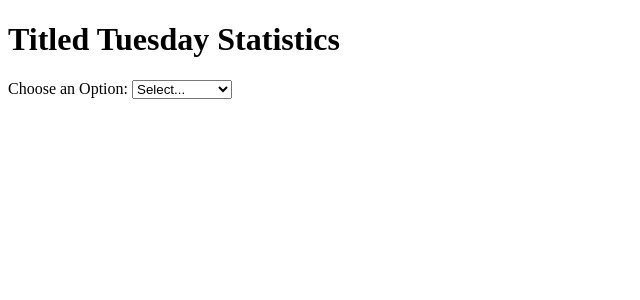
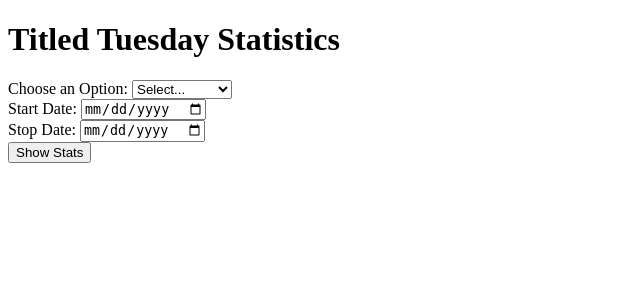
Before and after one commit to OleksandrKuzhylnyi/TT_website, a Flask app: template templates/index.html in a window 1280 px wide. Shown: the top 300 px of the page, without its empty margins (0-640 px from the left). Run offline with Flask 3, Linux system fonts and the light colour scheme; the template is opened without the code that fills it, so the values that code supplies are empty; parts of the project's set-up code (start-up, migrations or seed data) failed here and were passed over.

Commit message:
Implemented slicing dates

```diff
--- a/app.py
+++ b/app.py
@@ -6,18 +6,23 @@ from tournaments import (
     players_by_participation, top_3_finishers
 )
 from players import plot_player_ranking, analyze_player_performance
+from general import slice_by_date
 
 app = Flask(__name__)
 
 # Load data
-df = pd.read_csv("static/data.csv")
+data = pd.read_csv("static/data.csv")
 
 @app.route("/", methods=["GET", "POST"])
 def home():
-    mode = request.form.get("mode", None)  # Get selected option (tournament/player)
-    player_name = request.form.get("player_name", "Hikaru Nakamura")  # Get player name input
+    mode = request.form.get("mode", "tournament")  # Get selected option (tournament/player)
+    player_name = request.form.get("player_name", "Hikaru Nakamura")
+    start_date = request.form.get("start_date", data["date"].min())
+    stop_date = request.form.get("stop_date", data["date"].max())
     stats = None
     top_participators = None
+
+    df = slice_by_date(data, start_date, stop_date)
 
     if mode == "tournament":
         # Generate tournament stats
@@ -35,7 +40,8 @@ def home():
         plot_player_ranking(df, player_name)
         stats = analyze_player_performance(df, player_name)
 
-    return render_template("index.html", mode=mode, player_name=player_name, stats=stats, top_participators=top_participators)
+    return render_template("index.html", mode=mode, player_name=player_name, stats=stats,
+                            top_participators=top_participators, start_date=start_date, stop_date=stop_date)
 
 if __name__ == "__main__":
     app.run(debug=True)
--- a/general.py
+++ b/general.py
@@ -1,4 +1,6 @@
 import pandas as pd
 
-def slice_by_date(df, start="2000-01-01", stop="2030-01-01"):
+def slice_by_date(df, start=None, stop=None):
+    start = start or df['date'].min()
+    stop = stop or df['date'].max()
     return df[(df['date'] >= start) & (df['date'] <= stop)]
--- a/templates/index.html
+++ b/templates/index.html
@@ -16,17 +16,19 @@
             <option value="tournament" {% if mode=='tournament' %}selected{% endif %}>Tournaments</option>
             <option value="player" {% if mode=='player' %}selected{% endif %}>Player</option>
         </select>
-    </form>
-
-    <!-- Show player input field if 'Player' mode is selected -->
-    {% if mode == "player" %}
-    <form method="POST">
-        <input type="hidden" name="mode" value="player">
+        <br>
+        <label for="start_date">Start Date:</label>
+        <input type="date" id="start_date" name="start_date" value="{{ start_date }}">
+        <br>
+        <label for="stop_date">Stop Date:</label>
+        <input type="date" id="stop_date" name="stop_date" value="{{ stop_date }}">
+        <br>
+        {% if mode == "player" %}
         <label for="player_name">Enter Player Name:</label>
         <input type="text" id="player_name" name="player_name" value="{{ player_name }}" required>
+        {% endif %}
         <button type="submit">Show Stats</button>
     </form>
-    {% endif %}
 
     <!-- Tournament Statistics -->
     {% if mode == "tournament" %}
```
